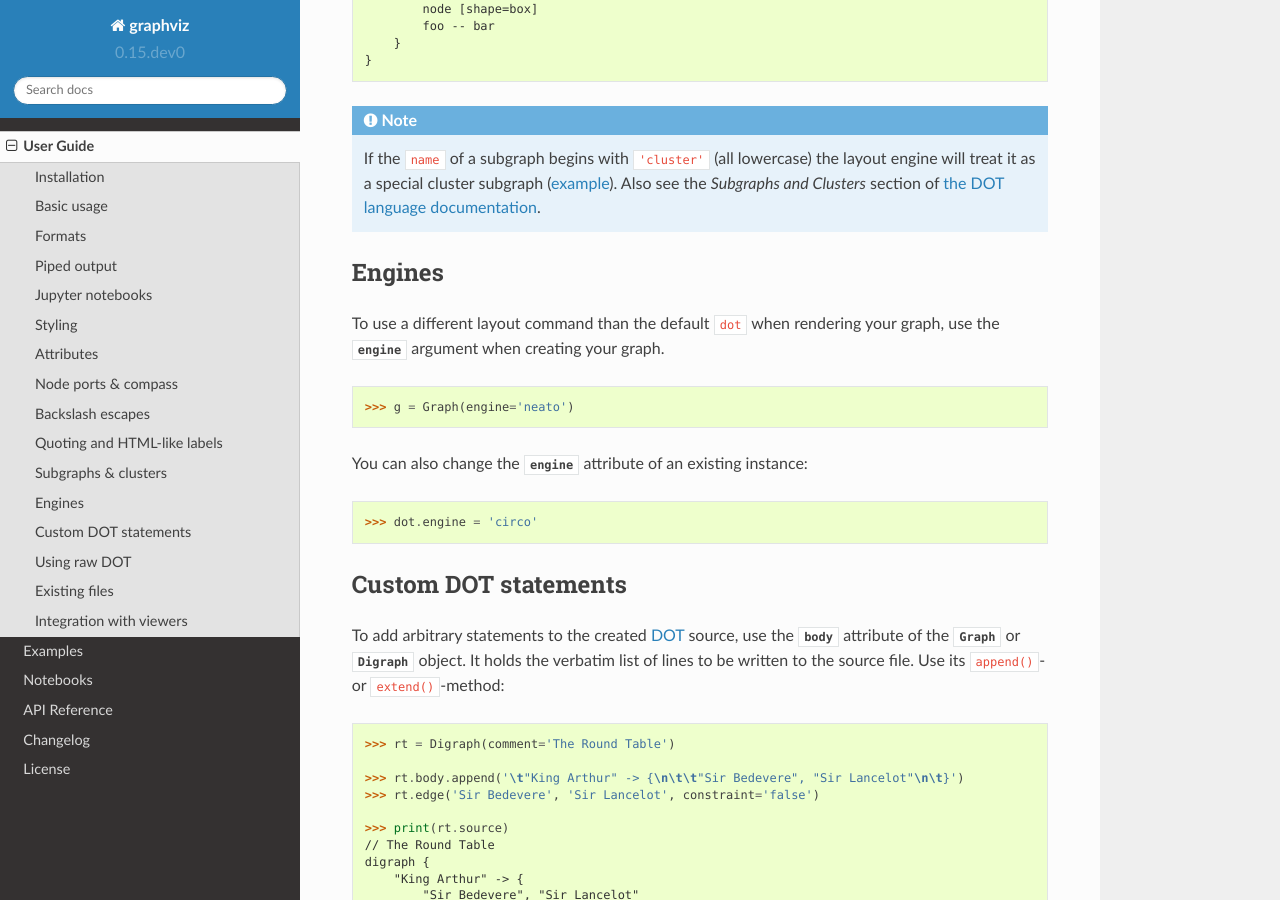
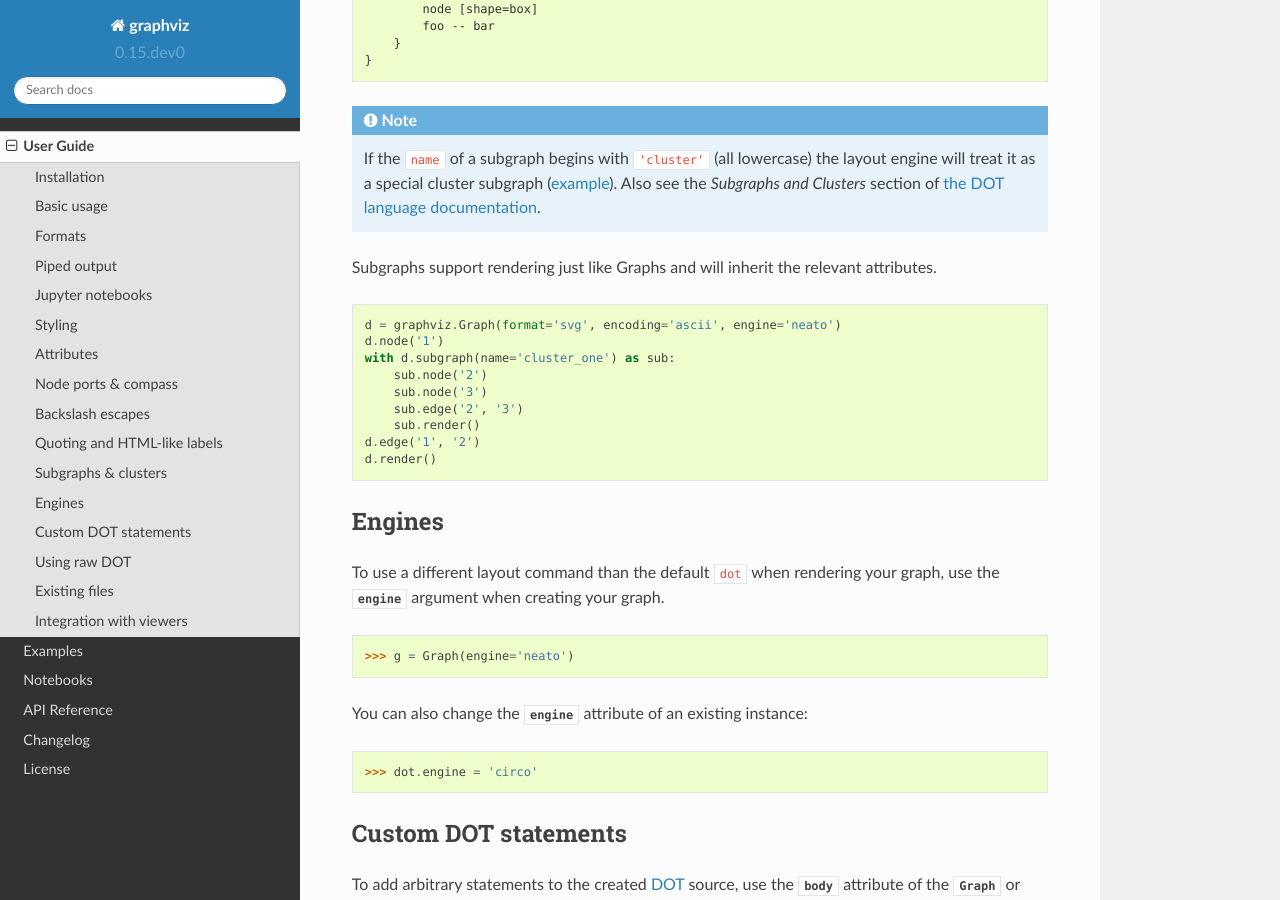
Before and after one commit to xflr6/graphviz, a Sphinx documentation site: the page built from docs/manual.rst, in a window 1280 px wide and 900 px high, scrolled down 8205 px. Built offline with Sphinx 7.4.7 and the Read the Docs theme 2.0.0, drawn with Linux system fonts in a browser that asks for light colours; the version number is read from the project's files by our own code.

Commit message:
Inherit render properties (#116)
* inherit render properties

* pep8

* improvements corrections and docs

```diff
--- a/docs/manual.rst
+++ b/docs/manual.rst
@@ -453,6 +453,19 @@ Both produce the same result:
     (:ref:`example <cluster.py>`). Also see the `Subgraphs and Clusters`
     section of `the DOT language documentation <DOT_>`_.
 
+Subgraphs support rendering just like Graphs and will inherit the relevant attributes.
+
+.. code:: python
+
+    d = graphviz.Graph(format='svg', encoding='ascii', engine='neato')
+    d.node('1')
+    with d.subgraph(name='cluster_one') as sub:
+        sub.node('2')
+        sub.node('3')
+        sub.edge('2', '3')
+        sub.render()
+    d.edge('1', '2')
+    d.render()
 
 Engines
 -------
```
Also changed, not shown: 2 other files.
